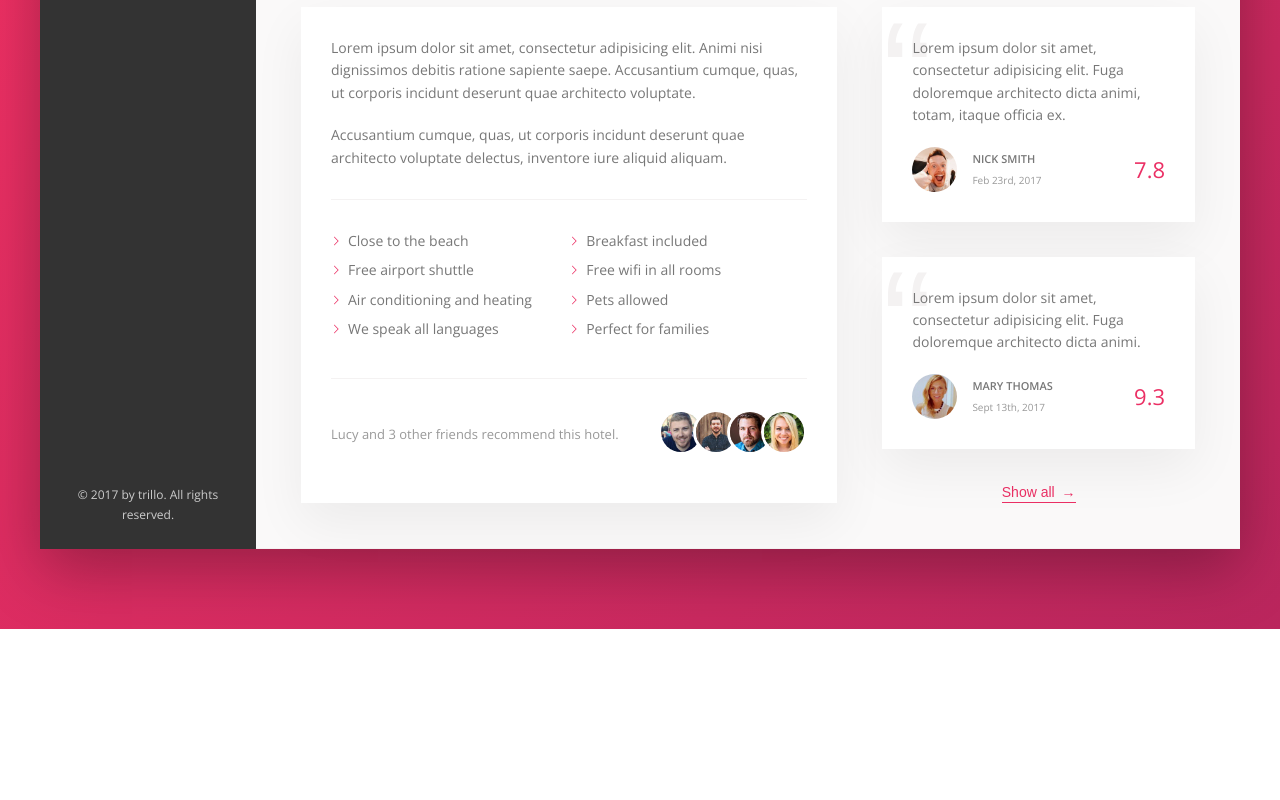
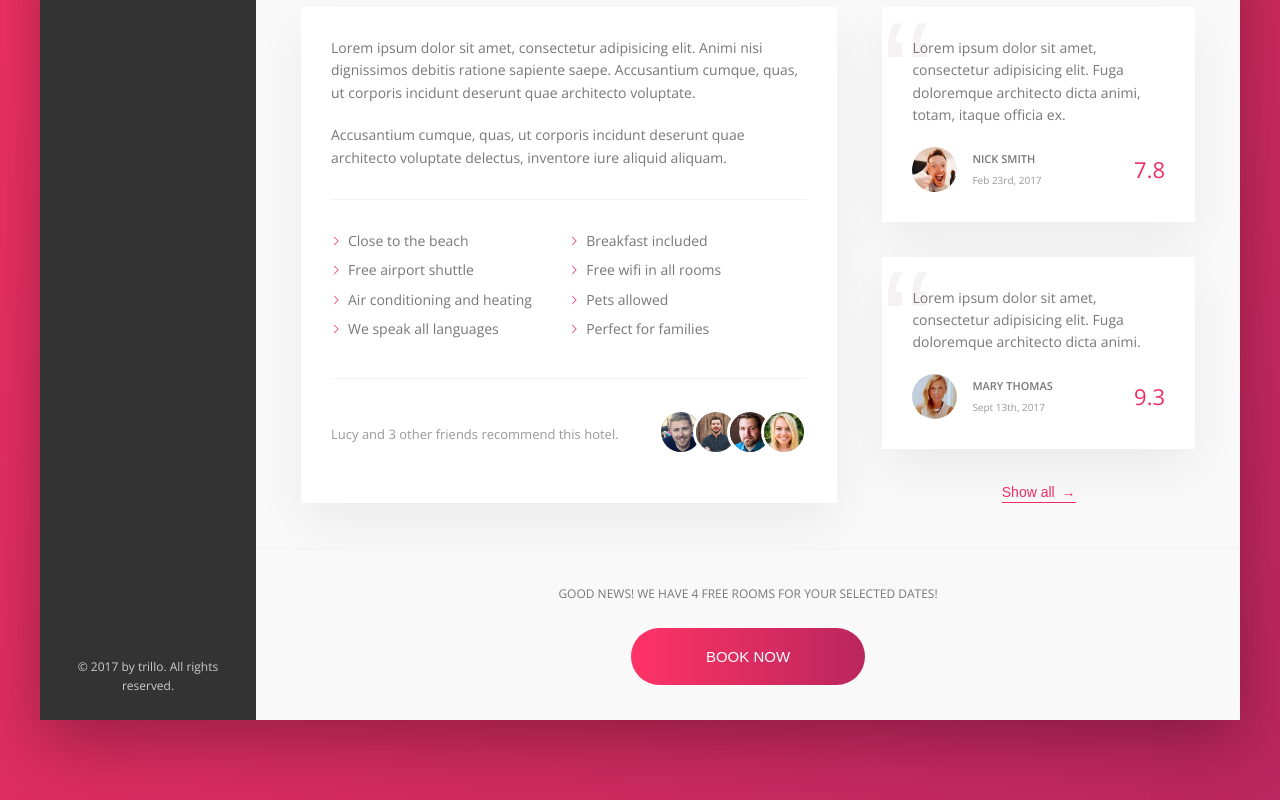
Before and after one commit to podenborg/advanced-css-trillo, a website: page index.html in a window 1280 px wide. Shown: the part 640-1440 px from the top of the page. Before the commit the page ends 1269 px from the top, so only its background shows below. Drawn offline with nearby package versions, Linux system fonts and the light colour scheme.

Commit message:
Build CTA section

```diff
--- a/index.html
+++ b/index.html
@@ -199,6 +199,15 @@
 
                             <button class="btn-inline">Show all <span>&rarr;</span></button>
                         </div>
+
+                    </div>
+
+                    <div class="cta">
+                        <h2 class="cta__book-now">Good news! We have 4 free rooms for your selected dates!</h2>
+                        <button class="btn">
+                            <span class="btn__visible">Book now</span>
+                            <span class="btn__invisible">Only 4 rooms left</span>
+                        </button>
                     </div>
 
                 </main>
--- a/sass/_component.scss
+++ b/sass/_component.scss
@@ -434,3 +434,64 @@
     z-index: 1;
   }
 }
+
+
+
+///////////////////////////
+// CALL TO ACTION (CTA)
+.cta {
+  padding: 3.5rem 0;
+  text-align: center;
+
+  &__book-now {
+    font-size: 1.2rem;
+    font-weight: 300;
+    text-transform: uppercase;
+    margin-bottom: 2.5rem;
+  }
+}
+
+
+///////////////////////////
+// BTN
+.btn {
+  font-size: 1.5rem;
+  border: none;
+  font-weight: 300;
+  text-transform: uppercase;
+  border-radius: 100px;
+  background-image: linear-gradient(to right, var(--color-primary-light), var(--color-primary-dark));
+  color: #fff;
+  position: relative;
+  overflow: hidden;
+
+  & > * {
+    display: inline-block;
+    height: 100%;
+    width: 100%;
+    transition: all .2s;
+  }
+
+  &__visible {
+    padding: 2rem 7.5rem;
+  }
+
+  &__invisible {
+    position: absolute;
+    padding: 2rem 0;
+
+    left: 0;
+    top: -100%;
+  }
+
+  &:hover &__visible {
+    transform: translateY(100%);
+  }
+  &:hover &__invisible {
+    top: 0;
+  }
+
+  &:focus {
+    outline: none;
+  }
+}
```
Also changed, not shown: css/style.css.
